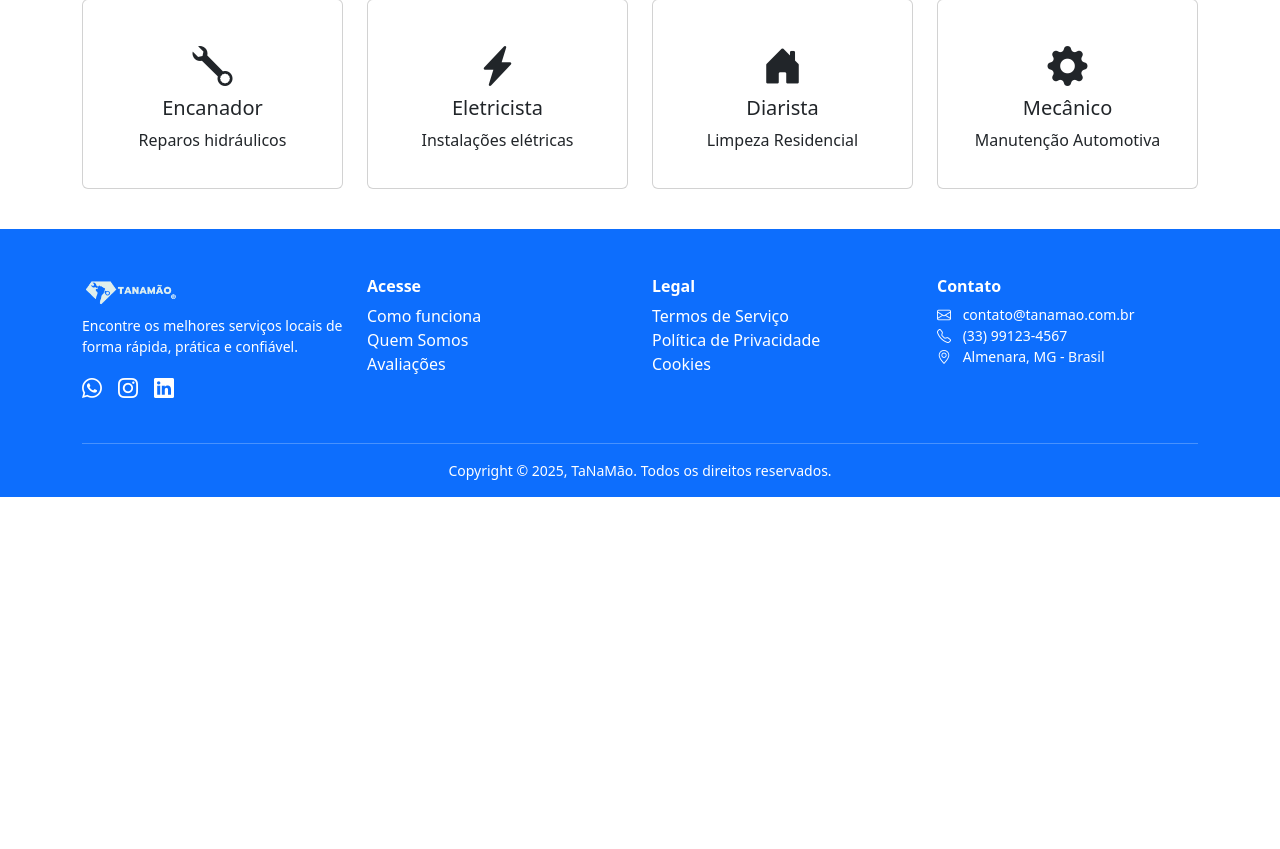
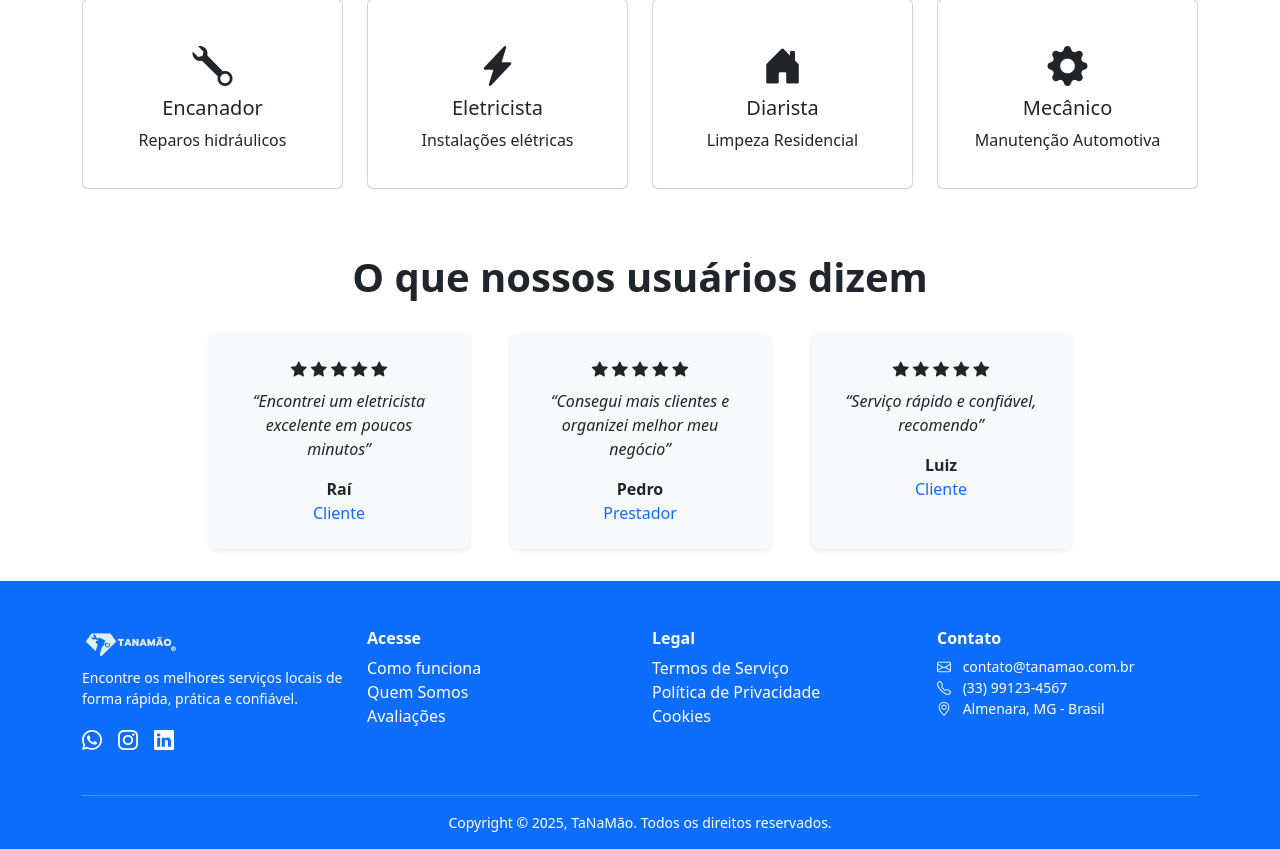
Before and after one commit to pedrorgc/TaNaMao, a Laravel app: page / in a window 1280 px wide. Shown: the part 362-1211 px from the top of the page. Before the commit the page ends 859 px from the top, so only its background shows below. Run offline with Laravel 12, Linux system fonts and the light colour scheme.

Commit message:
adiciona seção de depoimentos de usuários na página inicial

```diff
--- a/resources/views/pages/home.blade.php
+++ b/resources/views/pages/home.blade.php
@@ -41,4 +41,62 @@
     </div>
 </div>
 
+<div class="text-center mt-5">
+    <h1 class="fw-bold">O que nossos usuários dizem</h1>
+
+    <div class="row justify-content-center mt-4">
+        <!-- Card 1 -->
+        <div class="col-md-3 m-2">
+            <div class="p-4 bg-light rounded-3 shadow-sm h-100">
+                <!-- Estrelas -->
+                <div class="mb-2">
+                    <i class="bi bi-star-fill text-dark"></i>
+                    <i class="bi bi-star-fill text-dark"></i>
+                    <i class="bi bi-star-fill text-dark"></i>
+                    <i class="bi bi-star-fill text-dark"></i>
+                    <i class="bi bi-star-fill text-dark"></i>
+                </div>
+                <!-- Depoimento -->
+                <p class="fst-italic">“Encontrei um eletricista excelente em poucos minutos”</p>
+                <!-- Nome -->
+                <p class="fw-bold mb-0">Raí</p>
+                <!-- Tipo de usuário -->
+                <a href="#" class="text-primary text-decoration-none">Cliente</a>
+            </div>
+        </div>
+
+        <!-- Card 2 -->
+        <div class="col-md-3 m-2">
+            <div class="p-4 bg-light rounded-3 shadow-sm h-100">
+                <div class="mb-2">
+                    <i class="bi bi-star-fill text-dark"></i>
+                    <i class="bi bi-star-fill text-dark"></i>
+                    <i class="bi bi-star-fill text-dark"></i>
+                    <i class="bi bi-star-fill text-dark"></i>
+                    <i class="bi bi-star-fill text-dark"></i>
+                </div>
+                <p class="fst-italic">“Consegui mais clientes e organizei melhor meu negócio”</p>
+                <p class="fw-bold mb-0">Pedro</p>
+                <a href="#" class="text-primary text-decoration-none">Prestador</a>
+            </div>
+        </div>
+
+        <!-- Card 3 -->
+        <div class="col-md-3 m-2">
+            <div class="p-4 bg-light rounded-3 shadow-sm h-100">
+                <div class="mb-2">
+                    <i class="bi bi-star-fill text-dark"></i>
+                    <i class="bi bi-star-fill text-dark"></i>
+                    <i class="bi bi-star-fill text-dark"></i>
+                    <i class="bi bi-star-fill text-dark"></i>
+                    <i class="bi bi-star-fill text-dark"></i>
+                </div>
+                <p class="fst-italic">“Serviço rápido e confiável, recomendo”</p>
+                <p class="fw-bold mb-0">Luiz</p>
+                <a href="#" class="text-primary text-decoration-none">Cliente</a>
+            </div>
+        </div>
+    </div>
+</div>
+
 @endsection
```
